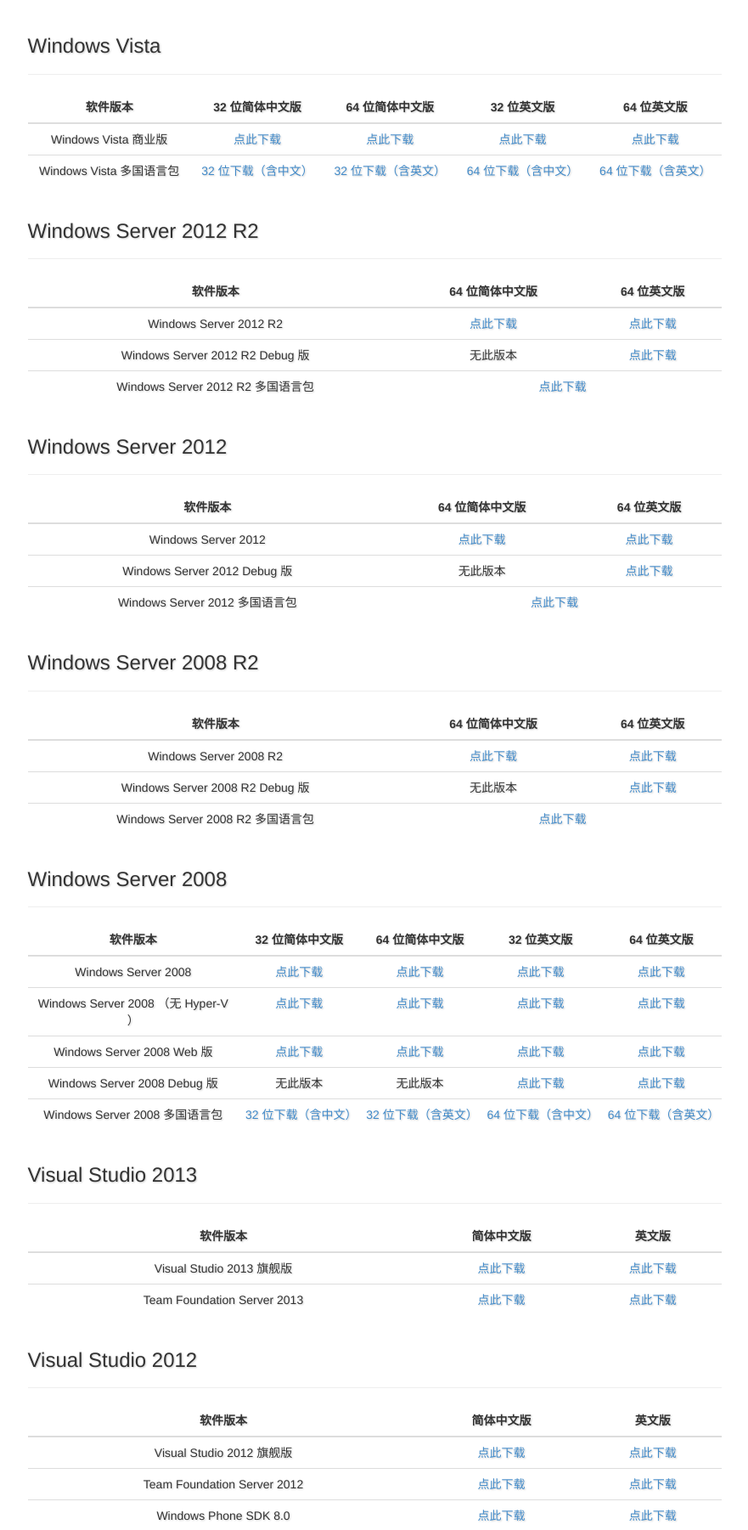
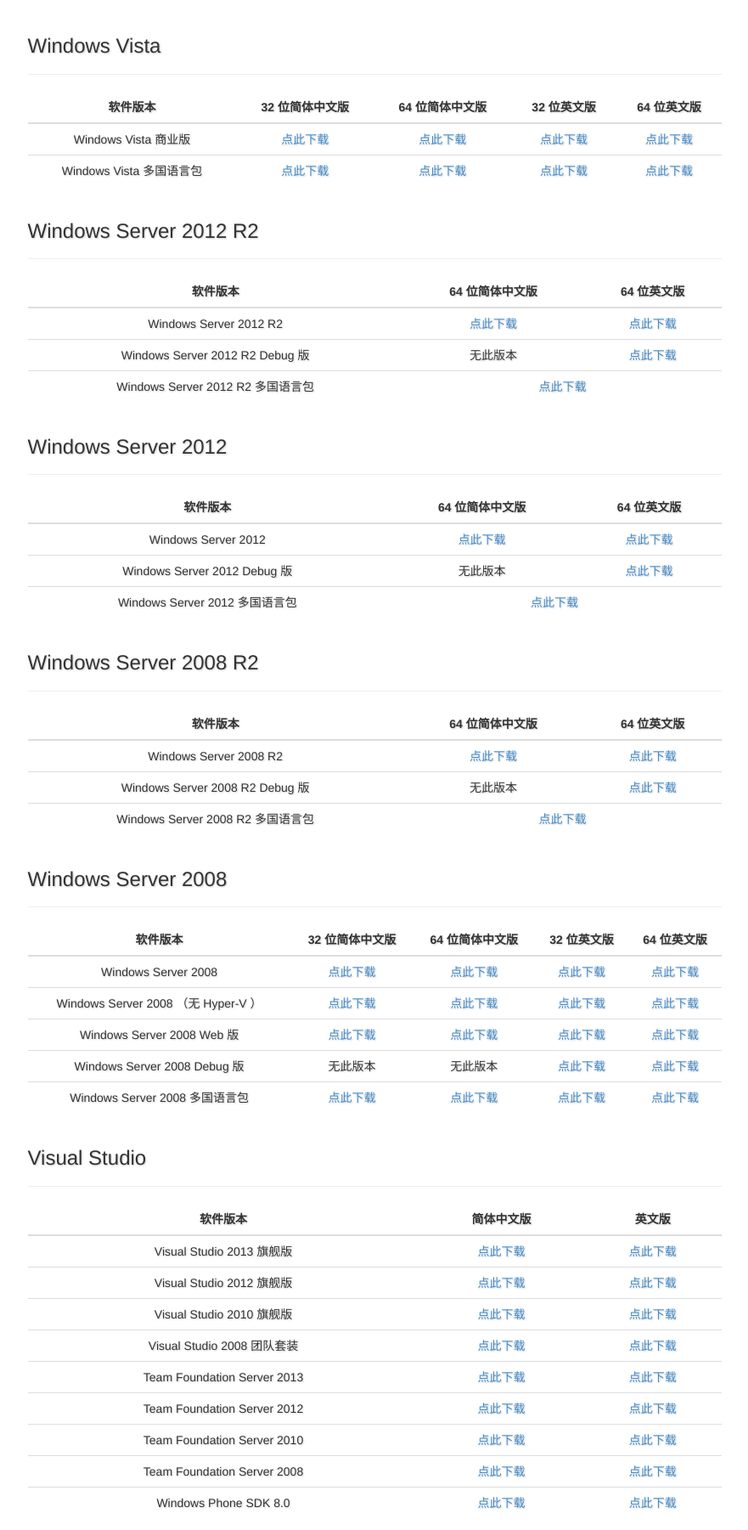
Before and after one commit to We-Neusoft/We, a Django app: template sites/dreamspark/templates/dreamspark/download.html in a window 1280 px wide. Shown: the part 1017-2818 px from the top of the page at 85% size, without its empty margins (345-1226 px from the left). Run offline with Django 3.2, Linux system fonts and the light colour scheme; the template is opened without the code that fills it, so the values that code supplies are empty.

Commit message:
Reorganized dreamspark download page.

```diff
--- a/sites/dreamspark/templates/dreamspark/download.html
+++ b/sites/dreamspark/templates/dreamspark/download.html
@@ -10,12 +10,11 @@
 {% block nav_list %}
           <li><a href="#windows_8_1"><i class="glyphicon glyphicon-chevron-right"></i>Windows</a>
           <li><a href="#windows_server_2012_r2"><i class="glyphicon glyphicon-chevron-right"></i>Windows Server</a>
-          <li><a href="#visual_studio_2013"><i class="glyphicon glyphicon-chevron-right"></i>Visual Studio</a>
-          <li><a href="#sql_server_2012"><i class="glyphicon glyphicon-chevron-right"></i>SQL Server</a>
-          <li><a href="#microsoft_project_2013"><i class="glyphicon glyphicon-chevron-right"></i>Microsoft Project</a>
-          <li><a href="#microsoft_visio_2013"><i class="glyphicon glyphicon-chevron-right"></i>Microsoft Visio</a>
+          <li><a href="#visual_studio"><i class="glyphicon glyphicon-chevron-right"></i>Visual Studio</a>
+          <li><a href="#sql_server"><i class="glyphicon glyphicon-chevron-right"></i>SQL Server</a>
+          <li><a href="#microsoft_project"><i class="glyphicon glyphicon-chevron-right"></i>Microsoft Project</a>
+          <li><a href="#microsoft_visio"><i class="glyphicon glyphicon-chevron-right"></i>Microsoft Visio</a>
 {% endblock %}
-
 
 {% block content %}
   <div class="container">
@@ -140,10 +139,10 @@
           <td><a href="http://file.we.neusoft.edu.cn/55EDvOeCS52MTkoH_8TMoA.we">点此下载</a>
         <tr>
           <td>Windows Vista 多国语言包
-          <td><a href="http://file.we.neusoft.edu.cn/_1REDtIpTVKfwMlWrfOGoA.we">32 位下载（含中文）</a>
-          <td><a href="http://file.we.neusoft.edu.cn/33dHymadTeuPPbjiBw8D6Q.we">32 位下载（含英文）</a>
-          <td><a href="http://file.we.neusoft.edu.cn/jIzsDT82Swmwdv0v4nG35g.we">64 位下载（含中文）</a>
-          <td><a href="http://file.we.neusoft.edu.cn/a5QpFInXQYqUZUJtWQlvGw.we">64 位下载（含英文）</a>
+          <td><a href="http://file.we.neusoft.edu.cn/_1REDtIpTVKfwMlWrfOGoA.we">点此下载</a>
+          <td><a href="http://file.we.neusoft.edu.cn/jIzsDT82Swmwdv0v4nG35g.we">点此下载</a>
+          <td><a href="http://file.we.neusoft.edu.cn/33dHymadTeuPPbjiBw8D6Q.we">点此下载</a>
+          <td><a href="http://file.we.neusoft.edu.cn/a5QpFInXQYqUZUJtWQlvGw.we">点此下载</a>
     </table>
     <div id="windows_server_2012_r2" class="page-header">
       <h3>Windows Server 2012 R2</h3>
@@ -239,13 +238,13 @@
           <td><a href="http://file.we.neusoft.edu.cn/g_ixwfhmTBGT1rrZIbnsUA.we">点此下载</a>
         <tr>
           <td>Windows Server 2008 多国语言包
-          <td><a href="http://file.we.neusoft.edu.cn/HWWdNGwPRMSGHu96zOAG2w.we">32 位下载（含中文）</a>
-          <td><a href="http://file.we.neusoft.edu.cn/wsfYyzOeQWGuujHMdCIQpQ.we">32 位下载（含英文）</a>
-          <td><a href="http://file.we.neusoft.edu.cn/6ahb0TSMQc2JO-DRErLJ_g.we">64 位下载（含中文）</a>
-          <td><a href="http://file.we.neusoft.edu.cn/xCMcZrlgSD6vhHU68gwRCA.we">64 位下载（含英文）</a>
+          <td><a href="http://file.we.neusoft.edu.cn/HWWdNGwPRMSGHu96zOAG2w.we">点此下载</a>
+          <td><a href="http://file.we.neusoft.edu.cn/6ahb0TSMQc2JO-DRErLJ_g.we">点此下载</a>
+          <td><a href="http://file.we.neusoft.edu.cn/wsfYyzOeQWGuujHMdCIQpQ.we">点此下载</a>
+          <td><a href="http://file.we.neusoft.edu.cn/xCMcZrlgSD6vhHU68gwRCA.we">点此下载</a>
     </table>
-    <div id="visual_studio_2013" class="page-header">
-      <h3>Visual Studio 2013</h3>
+    <div id="visual_studio" class="page-header">
+      <h3>Visual Studio</h3>
     </div>
     <table class="table table-hover">
       <thead>
@@ -257,67 +256,40 @@
           <td><a href="http://file.we.neusoft.edu.cn/7cajLggWQLGwjuKTSxNUow.we">点此下载</a>
           <td><a href="http://file.we.neusoft.edu.cn/tBm0mZVSRl6ZoZZ5-HRSsA.we">点此下载</a>
         <tr>
+          <td>Visual Studio 2012 旗舰版
+          <td><a href="http://file.we.neusoft.edu.cn/NWOMcR45SnyzOlevvFfDOw.we">点此下载</a>
+          <td><a href="http://file.we.neusoft.edu.cn/SEGPAYY2QmqD3HmB4_M4_w.we">点此下载</a>
+        <tr>
+          <td>Visual Studio 2010 旗舰版
+          <td><a href="http://file.we.neusoft.edu.cn/fH5l8B_pRsmPcdeTrNrxmg.we">点此下载</a>
+          <td><a href="http://file.we.neusoft.edu.cn/DzPXskX5SdCPJ6Mmju789A.we">点此下载</a>
+        <tr>
+          <td>Visual Studio 2008 团队套装
+          <td><a href="http://file.we.neusoft.edu.cn/R_uzjOXgSu2Qk4hFm7KLWQ.we">点此下载</a>
+          <td><a href="http://file.we.neusoft.edu.cn/e2LJeI7OQauMCJBtj13buA.we">点此下载</a>
+        <tr>
           <td>Team Foundation Server 2013
           <td><a href="http://file.we.neusoft.edu.cn/JUe7-RSFQfud7bpP5QVbZw.we">点此下载</a>
           <td><a href="http://file.we.neusoft.edu.cn/gTDUovAXQv6NVW-rR3j4wQ.we">点此下载</a>
-    </table>
-    <div id="visual_studio_2012" class="page-header">
-      <h3>Visual Studio 2012</h3>
-    </div>
-    <table class="table table-hover">
-      <thead>
-        <tr><th>软件版本<th>简体中文版<th>英文版
-      </thead>
-      <tbody>
-        <tr>
-          <td>Visual Studio 2012 旗舰版
-          <td><a href="http://file.we.neusoft.edu.cn/NWOMcR45SnyzOlevvFfDOw.we">点此下载</a>
-          <td><a href="http://file.we.neusoft.edu.cn/SEGPAYY2QmqD3HmB4_M4_w.we">点此下载</a>
         <tr>
           <td>Team Foundation Server 2012
           <td><a href="http://file.we.neusoft.edu.cn/J_U6NvXGQJisToKju6OLtw.we">点此下载</a>
           <td><a href="http://file.we.neusoft.edu.cn/QVLQ4Fd2TveOzC95uWtYLg.we">点此下载</a>
         <tr>
+          <td>Team Foundation Server 2010
+          <td><a href="http://file.we.neusoft.edu.cn/Nwhn39z3QbuOsSrNEnypQQ.we">点此下载</a>
+          <td><a href="http://file.we.neusoft.edu.cn/cH0yup7yQa2X0q-HxS5zTQ.we">点此下载</a>
+        <tr>
+          <td>Team Foundation Server 2008
+          <td><a href="http://file.we.neusoft.edu.cn/FFs0mWfKSyOFrvzveJD2CA.we">点此下载</a>
+          <td><a href="http://file.we.neusoft.edu.cn/kFJ3qPooTG-9NzBPgufFQA.we">点此下载</a>
+        <tr>
           <td>Windows Phone SDK 8.0
           <td><a href="http://file.we.neusoft.edu.cn/iznZRi_DTSS9ZVD32a95bQ.we">点此下载</a>
           <td><a href="http://file.we.neusoft.edu.cn/ICpk0tAqRa6JHqGklkP_4g.we">点此下载</a>
     </table>
-    <div id="visual_studio_2010" class="page-header">
-      <h3>Visual Studio 2010</h3>
-    </div>
-    <table class="table table-hover">
-      <thead>
-        <tr><th>软件版本<th>简体中文版<th>英文版
-      </thead>
-      <tbody>
-        <tr>
-          <td>Visual Studio 2010 旗舰版
-          <td><a href="http://file.we.neusoft.edu.cn/fH5l8B_pRsmPcdeTrNrxmg.we">点此下载</a>
-          <td><a href="http://file.we.neusoft.edu.cn/DzPXskX5SdCPJ6Mmju789A.we">点此下载</a>
-        <tr>
-          <td>Team Foundation Server 2010
-          <td><a href="http://file.we.neusoft.edu.cn/Nwhn39z3QbuOsSrNEnypQQ.we">点此下载</a>
-          <td><a href="http://file.we.neusoft.edu.cn/cH0yup7yQa2X0q-HxS5zTQ.we">点此下载</a>
-    </table>
-    <div id="visual_studio_2008" class="page-header">
-      <h3>Visual Studio 2008</h3>
-    </div>
-    <table class="table table-hover">
-      <thead>
-        <tr><th>软件版本<th>简体中文版<th>英文版
-      </thead>
-      <tbody>
-        <tr>
-          <td>Visual Studio 2008 团队套装
-          <td><a href="http://file.we.neusoft.edu.cn/R_uzjOXgSu2Qk4hFm7KLWQ.we">点此下载</a>
-          <td><a href="http://file.we.neusoft.edu.cn/e2LJeI7OQauMCJBtj13buA.we">点此下载</a>
-        <tr>
-          <td>Team Foundation Server 2008
-          <td><a href="http://file.we.neusoft.edu.cn/FFs0mWfKSyOFrvzveJD2CA.we">点此下载</a>
-          <td><a href="http://file.we.neusoft.edu.cn/kFJ3qPooTG-9NzBPgufFQA.we">点此下载</a>
-    </table>
-    <div id="sql_server_2012" class="page-header">
-      <h3>SQL Server 2012</h3>
+    <div id="sql_server" class="page-header">
+      <h3>SQL Server</h3>
     </div>
     <table class="table table-hover">
       <thead>
@@ -332,15 +304,6 @@
           <td>SQL Server 2012 开发版
           <td><a href="http://file.we.neusoft.edu.cn/wHtrm44XT5-7rg2wflHZLQ.we">点此下载</a>
           <td><a href="http://file.we.neusoft.edu.cn/y8e8_AcpSRGcfqBvlVMdIQ.we">点此下载</a>
-    </table>
-    <div id="sql_server_2008_r2" class="page-header">
-      <h3>SQL Server 2008 R2</h3>
-    </div>
-    <table class="table table-hover">
-      <thead>
-        <tr><th>软件版本<th>简体中文版<th>英文版
-      </thead>
-      <tbody>
         <tr>
           <td>SQL Server 2008 R2 企业版
           <td><a href="http://file.we.neusoft.edu.cn/apvALvMRQhmEQs20V7d-Ug.we">点此下载</a>
@@ -349,15 +312,6 @@
           <td>SQL Server 2008 R2 开发版
           <td><a href="http://file.we.neusoft.edu.cn/mPW2RXjLT6uRig2guk5aYw.we">点此下载</a>
           <td><a href="http://file.we.neusoft.edu.cn/7HzqWsc7S6-LkMIY2vfjLw.we">点此下载</a>
-    </table>
-    <div id="sql_server_2008" class="page-header">
-      <h3>SQL Server 2008</h3>
-    </div>
-    <table class="table table-hover">
-      <thead>
-        <tr><th>软件版本<th>简体中文版<th>英文版
-      </thead>
-      <tbody>
         <tr>
           <td>SQL Server 2008 企业版
           <td><a href="http://file.we.neusoft.edu.cn/CbyMWqjZQU-Oi6ma1jxOfg.we">点此下载</a>
@@ -366,22 +320,13 @@
           <td>SQL Server 2008 开发版
           <td><a href="http://file.we.neusoft.edu.cn/fM8DaywPTTyhvWbLUJer-w.we">点此下载</a>
           <td><a href="http://file.we.neusoft.edu.cn/2KG0aeK5QTeW2xepz7VE0g.we">点此下载</a>
-    </table>
-    <div id="sql_server_2005" class="page-header">
-      <h3>SQL Server 2005</h3>
-    </div>
-    <table class="table table-hover">
-      <thead>
-        <tr><th>软件版本<th>简体中文版<th>英文版
-      </thead>
-      <tbody>
         <tr>
           <td>SQL Server 2005 开发版
           <td><a href="http://file.we.neusoft.edu.cn/v0OzaUOcTU6nE8JSF5coYA.we">点此下载</a>
           <td><a href="http://file.we.neusoft.edu.cn/IpWEKg_FRgSekRiLuwaMzQ.we">点此下载</a>
     </table>
-    <div id="microsoft_project_2013" class="page-header">
-      <h3>Microsoft Project 2013</h3>
+    <div id="microsoft_project" class="page-header">
+      <h3>Microsoft Project</h3>
     </div>
     <table class="table table-hover">
       <thead>
@@ -392,35 +337,17 @@
           <td>Microsoft Project 2013
           <td><a href="http://file.we.neusoft.edu.cn/xg3UI08wQDm4Fa9BHjK4NA.we">点此下载</a>
           <td><a href="http://file.we.neusoft.edu.cn/d_Hx3t7jSsqVuvQCs4_MmA.we">点此下载</a>
-    </table>
-    <div id="microsoft_project_2010" class="page-header">
-      <h3>Microsoft Project 2010</h3>
-    </div>
-    <table class="table table-hover">
-      <thead>
-        <tr><th>软件版本<th>简体中文版<th>英文版
-      </thead>
-      <tbody>
         <tr>
           <td>Microsoft Project 2010
           <td><a href="http://file.we.neusoft.edu.cn/6fpnqBtJTvCICGJk9hlJ0Q.we">点此下载</a>
           <td><a href="http://file.we.neusoft.edu.cn/2HG1kf7BTS-Uk3DstxkWQw.we">点此下载</a>
-    </table>
-    <div id="microsoft_project_2007" class="page-header">
-      <h3>Microsoft Project 2007</h3>
-    </div>
-    <table class="table table-hover">
-      <thead>
-        <tr><th>软件版本<th>简体中文版<th>英文版
-      </thead>
-      <tbody>
         <tr>
           <td>Microsoft Project 2007
           <td><a href="http://file.we.neusoft.edu.cn/v7LyLXsSQ6KPcwkc0Vb3Sw.we">点此下载</a>
           <td><a href="http://file.we.neusoft.edu.cn/AS5KrkwZRr-Y513_RioXdA.we">点此下载</a>
     </table>
-    <div id="microsoft_visio_2013" class="page-header">
-      <h3>Microsoft Visio 2013</h3>
+    <div id="microsoft_visio" class="page-header">
+      <h3>Microsoft Visio</h3>
     </div>
     <table class="table table-hover">
       <thead>
@@ -431,28 +358,10 @@
           <td>Microsoft Visio 2013
           <td><a href="http://file.we.neusoft.edu.cn/EO8CsHM5Q8SNT5O_l3ztaw.we">点此下载</a>
           <td><a href="http://file.we.neusoft.edu.cn/gfZG_V9wRUa_OSfmjR9NrQ.we">点此下载</a>
-    </table>
-    <div id="microsoft_visio_2010" class="page-header">
-      <h3>Microsoft Visio 2010</h3>
-    </div>
-    <table class="table table-hover">
-      <thead>
-        <tr><th>软件版本<th>简体中文版<th>英文版
-      </thead>
-      <tbody>
         <tr>
           <td>Microsoft Visio 2010
           <td><a href="http://file.we.neusoft.edu.cn/OtANO0ruR_6PHphwg6FY7w.we">点此下载</a>
           <td><a href="http://file.we.neusoft.edu.cn/7gw8Nkd3TIibmJM5LJ3udg.we">点此下载</a>
-    </table>
-    <div id="microsoft_visio_2007" class="page-header">
-      <h3>Microsoft Visio 2007</h3>
-    </div>
-    <table class="table table-hover">
-      <thead>
-        <tr><th>软件版本<th>简体中文版<th>英文版
-      </thead>
-      <tbody>
         <tr>
           <td>Microsoft Visio 2007
           <td><a href="http://file.we.neusoft.edu.cn/Ns0shmCVSp-daHgu-e6Xmg.we">点此下载</a>
--- a/sites/file/templates/file/file_detail.html
+++ b/sites/file/templates/file/file_detail.html
@@ -29,6 +29,7 @@
       <tr>
         <td rowspan="2"><strong>下载地址</strong>
         <td rowspan="2">
+          <p class="text-warning">We 还在测试存储性能，下载速度可能受影响。</p>
           <a href="{% url 'file:download' file.id.encode %}" class="btn btn-primary"><span class="glyphicon glyphicon-download"></span> 从 We 下载（{{ file.download_times }} 次）</a>
         <td><strong>MD5</strong>
         <td>{{ file.md5 }}</td>
```
